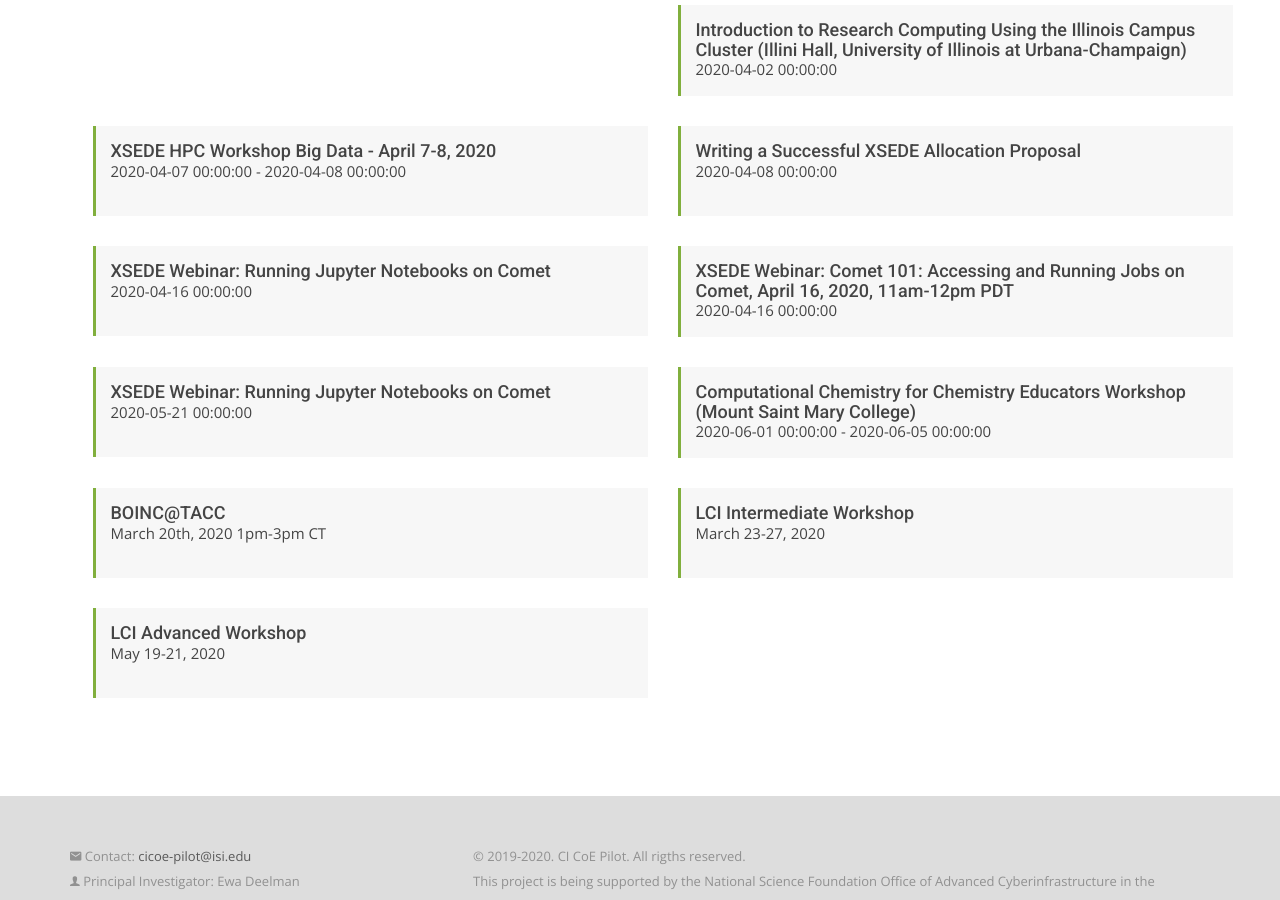
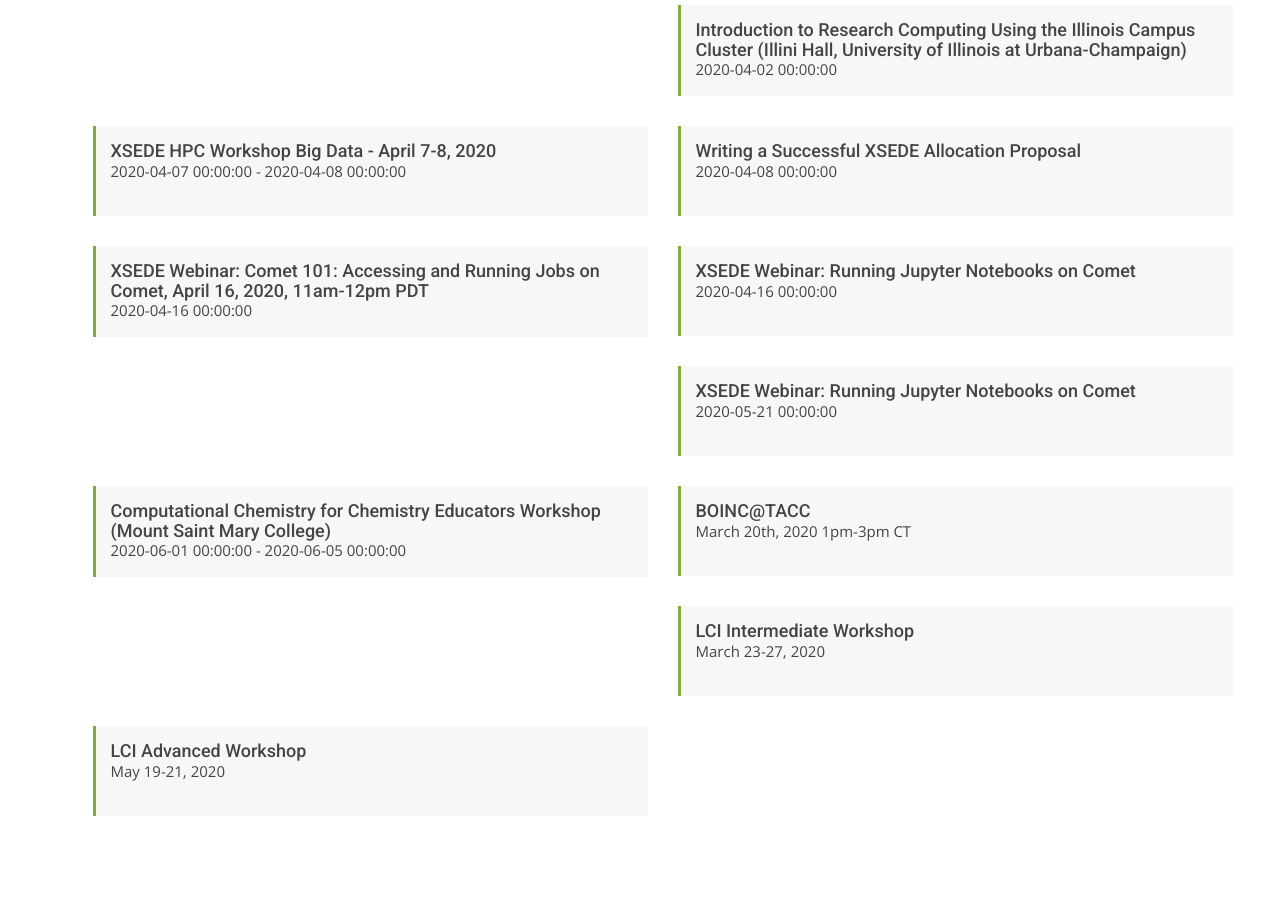
Before and after one commit to cicoe/cicoe.github.io, a Jekyll site: the page built from training_opportunities.html, in a window 1280 px wide and 900 px high, scrolled down 638 px. Built offline with Jekyll 4.4.1, drawn with Linux system fonts in a browser that asks for light colours; nearby versions of some CDN libraries; some web fonts are replaced.

```diff
--- a/_data/training_opportunities.yml
+++ b/_data/training_opportunities.yml
@@ -27,14 +27,14 @@
 - categroy: Workshop
   date: '2020-04-16 00:00:00'
   source: XSEDE
-  title: 'XSEDE Webinar: Running Jupyter Notebooks on Comet'
-  website: "https://www.xsede.org/web/xup/course-calendar/-/training-user/class/2042/session/3661/register"
+  title: 'XSEDE Webinar: Comet 101: Accessing and Running Jobs on Comet, April 16,
+    2020, 11am-12pm PDT'
+  website: "https://www.xsede.org/web/xup/course-calendar/-/training-user/class/2050/session/3666/register"
 - categroy: Workshop
   date: '2020-04-16 00:00:00'
   source: XSEDE
-  title: 'XSEDE Webinar: Comet 101: Accessing and Running Jobs on Comet, April 16,
-    2020, 11am-12pm PDT'
-  website: "https://www.xsede.org/web/xup/course-calendar/-/training-user/class/2050/session/3666/register"
+  title: 'XSEDE Webinar: Running Jupyter Notebooks on Comet'
+  website: "https://www.xsede.org/web/xup/course-calendar/-/training-user/class/2042/session/3661/register"
 - categroy: Workshop
   date: '2020-05-21 00:00:00'
   source: XSEDE
```
